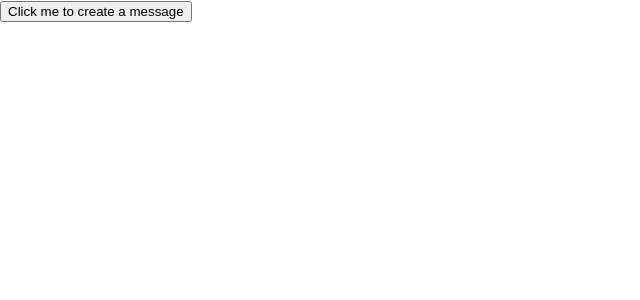
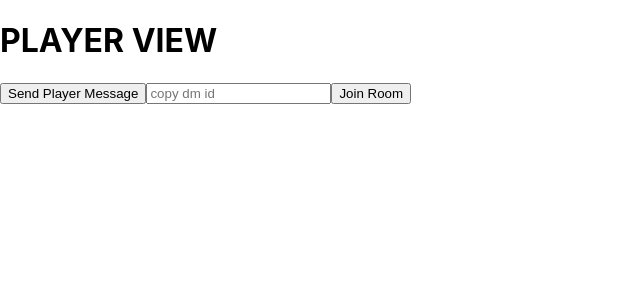
Before and after one commit to BrooklinJazz/sending5e, a React (Create React App) app: page /player in a window 1280 px wide. Shown: the top 300 px of the page, without its empty margins (0-640 px from the left). Built offline with nearby package versions, Linux system fonts and the light colour scheme; no server answers.

Commit message:
rought draft player + dm room and chat functionality proof

```diff
--- a/package.json
+++ b/package.json
@@ -3,9 +3,13 @@
   "version": "0.1.0",
   "private": true,
   "dependencies": {
+    "@types/react-router": "^5.0.0",
+    "@types/react-router-dom": "^4.3.3",
     "@types/socket.io-client": "^1.4.32",
     "react": "^16.8.6",
     "react-dom": "^16.8.6",
+    "react-router": "^5.0.0",
+    "react-router-dom": "^5.0.0",
     "react-scripts": "2.1.8",
     "socket.io-client": "^2.2.0",
     "typescript": "3.4.3"
--- a/src/components/App/index.tsx
+++ b/src/components/App/index.tsx
@@ -1,23 +1,17 @@
-import React, { useEffect, useRef } from "react";
-import socketIOClient from "socket.io-client";
+import React from "react";
+import DM from "../DM";
+import Player from "../Player";
+import { BrowserRouter as Router, Route, Switch } from "react-router-dom";
 
 const App = () => {
-
-  useEffect(() => {
-    const socket = socketIOClient.connect("http://localhost:4000/messages");
-    socket.on("player message", function(data: { message: string }) {
-      console.log("recieved message:", data.message);
-    });
-  }, []);
-  const sendMessage = () => {
-    const socket = socketIOClient.connect("http://localhost:4000/messages");
-    socket.emit('dm message', { message: 'an example dm message' });
-  };
   return (
     <div data-testid="App" className="App">
-      <button onClick={sendMessage} data-testid="SendMessageButton">
-      Click me to create a message
-      </button>
+      <Router>
+          <Switch>
+            <Route path="/player" component={Player} />
+            <Route path="/" component={DM} />
+          </Switch>
+      </Router>
     </div>
   );
 };
--- /dev/null
+++ b/src/components/DM/index.tsx
@@ -0,0 +1,28 @@
+import React, { useState, useEffect } from "react";
+import socketIOClient from "socket.io-client";
+
+const socket = socketIOClient("http://localhost:4000/messages");
+
+const DM = () => {
+    useEffect(() => {
+        console.log("DM Id: ", socket.id);
+    socket.on("player joined", () => {
+      console.log("a new player joined");
+    });
+    socket.on("player message recieved", () => {
+      console.log("player message recieved");
+    });
+  }, []);
+
+  const sendDMMessage = () => {
+    socket.emit("dm message");
+  };
+  return (
+    <>
+      <h1>DM VIEW</h1>
+      <button onClick={sendDMMessage}>Send Dm Message</button>
+    </>
+  );
+};
+
+export default DM;
--- /dev/null
+++ b/src/components/Player/index.tsx
@@ -0,0 +1,36 @@
+import React, { useEffect, useState } from "react";
+import socketIOClient from "socket.io-client";
+
+const socket = socketIOClient("http://localhost:4000/messages");
+
+const Player = () => {
+  const [room, setRoom] = useState("");
+  const [currentRoom, setCurrentRoom] = useState("");
+  useEffect(() => {
+    console.log("Player Id", socket.id);
+    socket.on("dm message recieved", () => {
+      console.log("dm message recieved");
+    });
+  }, []);
+
+  const sendMessage = () => {
+    socket.emit("player message", { room: currentRoom });
+  };
+
+  const joinRoom = (e: React.MouseEvent<HTMLButtonElement, MouseEvent>) => {
+    e.preventDefault();
+    setCurrentRoom(room);
+    socket.emit("join room", room);
+  };
+
+  return (
+    <>
+      <h1>PLAYER VIEW</h1>
+      <button onClick={sendMessage}>Send Player Message</button>
+      <input value={room} onChange={e => setRoom(e.target.value)} placeholder="copy dm id" />
+      <button onClick={joinRoom}>Join Room</button>
+    </>
+  );
+};
+
+export default Player;
```
Also changed, not shown: 2 other files (tests, documents, lock files or other folders).
